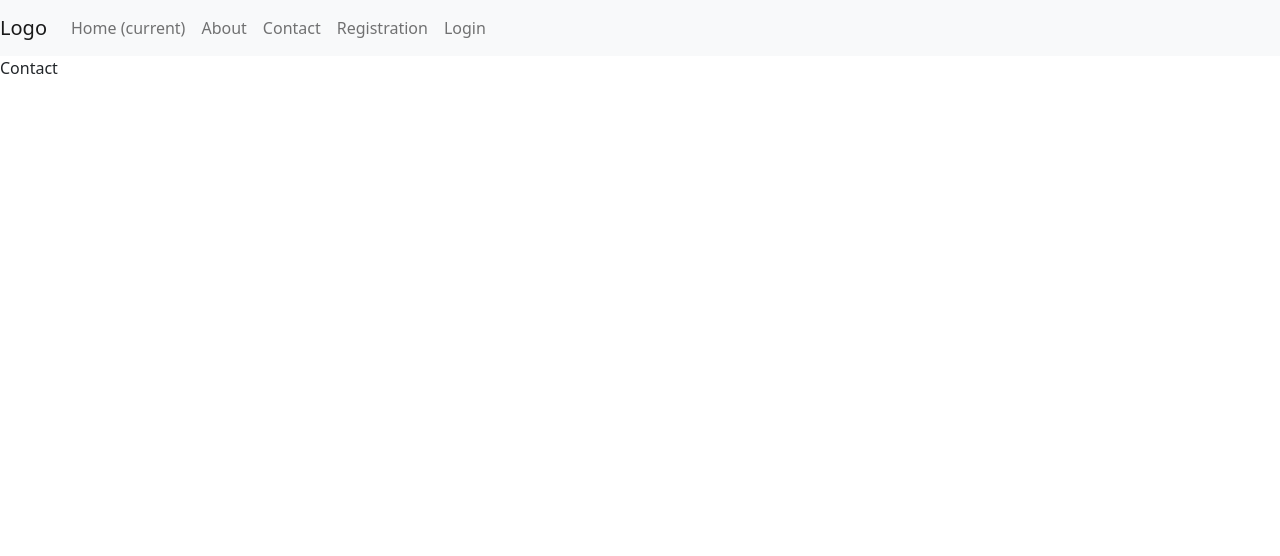
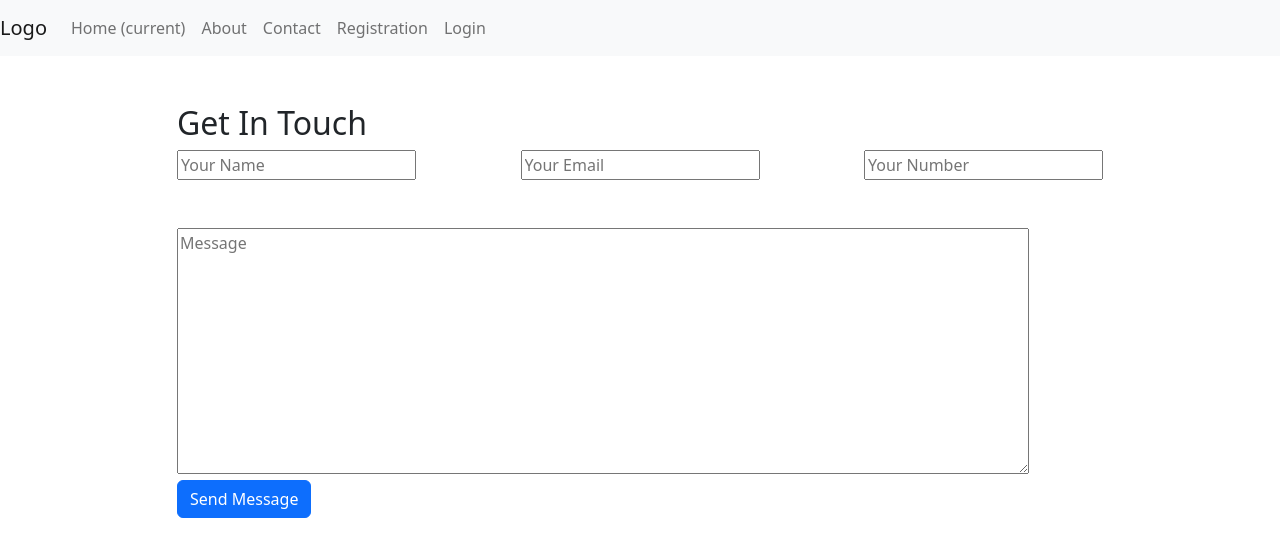
Before and after one commit to gak92/mern-developer-project, a React (Create React App) app in the folder frontend/: page /contact in a window 1280 px wide. Shown: the top 556 px of the page. Built offline with nearby package versions, Linux system fonts and the light colour scheme.

Commit message:
Create contact form

```diff
--- a/frontend/src/components/Contact.js
+++ b/frontend/src/components/Contact.js
@@ -2,7 +2,37 @@ import React from 'react'
 
 const Contact = () => {
   return (
-    <div>Contact</div>
+    <>
+
+      {/* Cntactt Frm */}
+      <div className='contact_form'>
+        <div className='container'>
+          <div className='row'>
+            <div className='col-lg-10 offset-lg-1'>
+              <div className='contact_form_container py-5'>
+                <h2 className='contact_form_title'>Get In Touch</h2>
+                <form id='contact_form'>
+                  <div className='contact_form_name d-flex justify-content-between aligns-item-centre'>
+                    <input type='text' id='cf_name' className='cf_name input_field' placeholder='Your Name' required='true' />
+                    <input type='email' id='cf_email' className='cf_email input_field' placeholder='Your Email' required='true' />
+                    <input type='number' id='cf_number' className='cf_number input_field' placeholder='Your Number' required='true' />
+
+                  </div>
+
+                  <div className='cf_text mt-5'>
+                    <textarea className='cf_message text_field' placeholder='Message' cols='90' rows='10'/>
+                  </div>
+
+                  <div className='cf_button'>
+                    <button type='submit' className='btn btn-primary'>Send Message</button>
+                  </div>
+                </form>
+              </div>
+            </div>
+          </div>
+        </div>
+      </div>
+    </>
   )
 }
 
```
